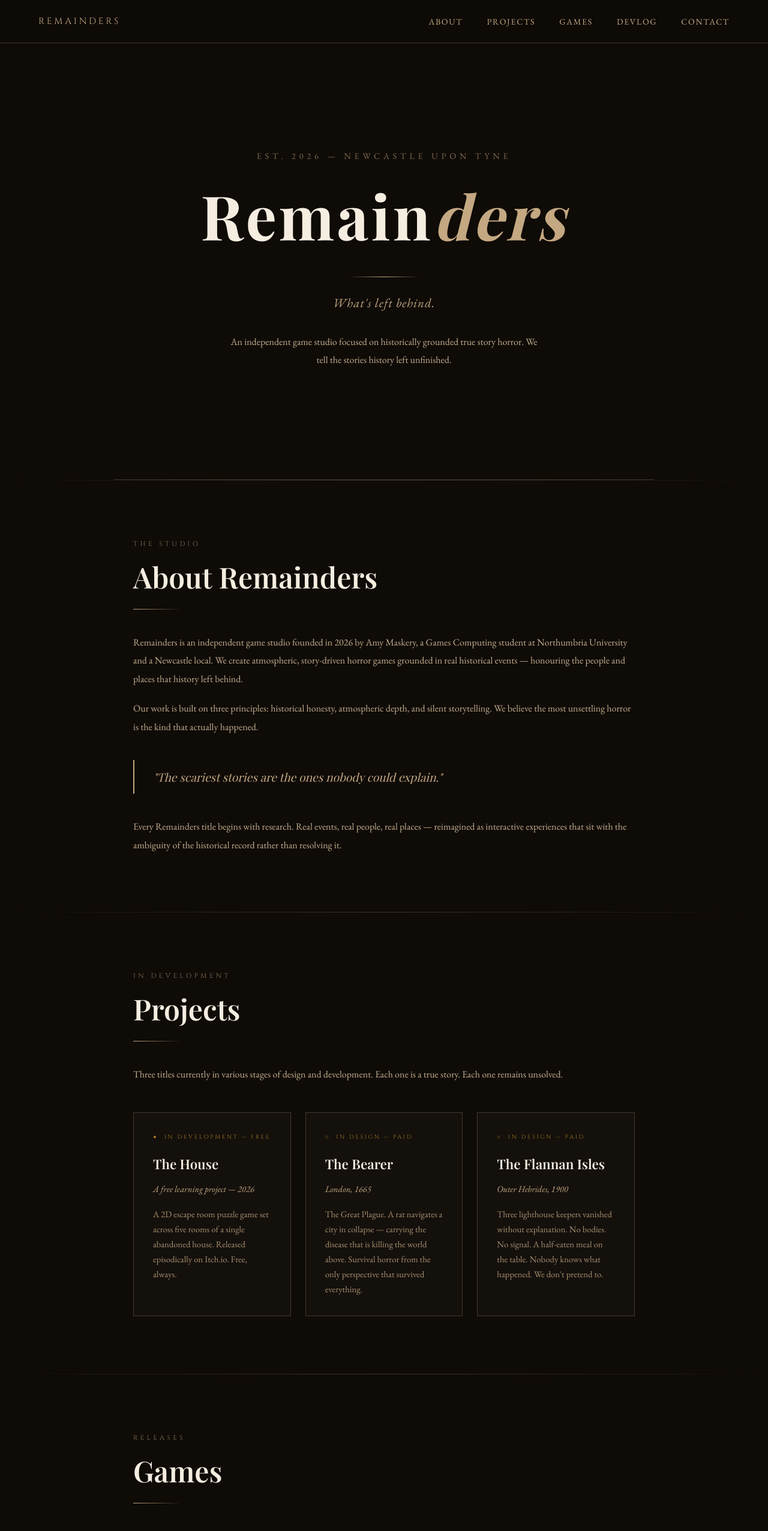
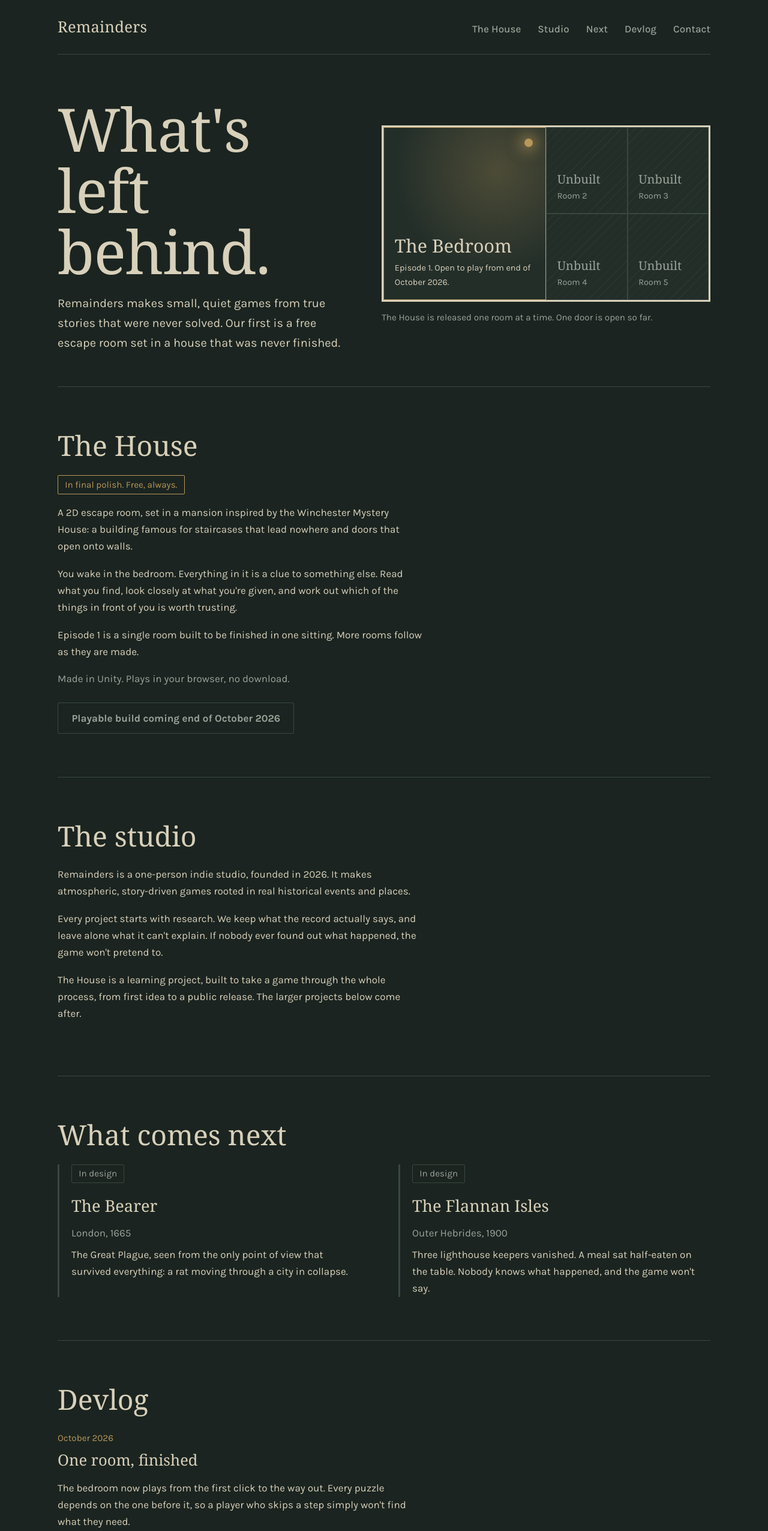
Before and after one commit to RemaindersStudio/remaindersstudio.github.io, a plain HTML site: page index.html in a window 1280 px wide. Shown: the top 2552 px of the page at 60% size. Drawn offline with nearby package versions, Linux system fonts and the light colour scheme; a web font is replaced by a local one.

Commit message:
Update HTML structure and styling for index.html

```diff
--- a/index.html
+++ b/index.html
@@ -1,190 +1,274 @@
 <!DOCTYPE html>
-<html lang="en">
+<html lang="en-GB">
 <head>
-<meta charset="UTF-8">
-<meta name="viewport" content="width=device-width, initial-scale=1.0">
-<title>Remainders Studio</title>
+<meta charset="utf-8">
+<meta name="viewport" content="width=device-width, initial-scale=1">
+<title>Remainders: small games about unsolved true stories</title>
+<meta name="description" content="Remainders is an independent game studio making atmospheric games from unsolved true stories. The House, a free 2D escape room, is in development.">
 <link rel="preconnect" href="https://fonts.googleapis.com">
 <link rel="preconnect" href="https://fonts.gstatic.com" crossorigin>
-<link href="https://fonts.googleapis.com/css2?family=Playfair+Display:ital,wght@0,400;0,600;0,700;1,400;1,600&family=EB+Garamond:ital,wght@0,400;0,500;1,400&family=Cinzel:wght@400;600&display=swap" rel="stylesheet">
+<link href="https://fonts.googleapis.com/css2?family=IM+Fell+English:ital@0;1&family=Karla:wght@400;500;700&display=swap" rel="stylesheet">
 <style>
-*,*::before,*::after{margin:0;padding:0;box-sizing:border-box}
-:root{--ink:#1a1208;--parchment:#f5ede0;--aged:#e8d9c0;--sepia:#c4a882;--rust:#8b3a1a;--crimson:#6b1a1a;--ash:#3d3228;--ghost:#f0e8d8cc;--border-col:#c4a88244;--gold:#c8952a}
-html{scroll-behavior:smooth}
-body{background-color:#0f0b07;color:var(--parchment);font-family:'EB Garamond',Georgia,serif;font-size:18px;line-height:1.8;overflow-x:hidden}
-nav{position:fixed;top:0;left:0;right:0;z-index:100;display:flex;justify-content:space-between;align-items:center;padding:1.2rem 4rem;background:rgba(15,11,7,0.95);border-bottom:1px solid var(--border-col)}
-.nav-logo{font-family:'Cinzel',serif;font-size:.95rem;letter-spacing:.25em;color:var(--sepia);text-decoration:none;text-transform:uppercase}
-.nav-links{display:flex;gap:2.5rem;list-style:none}
-.nav-links a{font-family:'EB Garamond',serif;font-size:.88rem;letter-spacing:.12em;color:var(--sepia);text-decoration:none;text-transform:uppercase;transition:color .3s}
-.nav-links a:hover{color:var(--parchment)}
-.hero{min-height:100vh;display:flex;flex-direction:column;align-items:center;justify-content:center;text-align:center;padding:8rem 2rem 4rem;border-bottom:1px solid var(--border-col)}
-.hero-ornament{font-family:'EB Garamond',serif;font-size:.9rem;letter-spacing:.4em;color:var(--sepia);text-transform:uppercase;margin-bottom:2rem;opacity:.6}
-.hero h1{font-family:'Playfair Display',serif;font-size:clamp(3.5rem,8vw,7rem);font-weight:700;letter-spacing:.04em;line-height:1.05;color:var(--parchment);margin-bottom:1.5rem}
-.hero h1 em{font-style:italic;color:var(--sepia)}
-.hero-divider{width:120px;height:1px;background:linear-gradient(90deg,transparent,var(--sepia),transparent);margin:1.5rem auto}
-.hero-tagline{font-family:'EB Garamond',serif;font-style:italic;font-size:1.3rem;color:var(--sepia);letter-spacing:.05em;margin-bottom:2rem}
-.hero-desc{max-width:520px;text-align:center;font-size:1rem;color:#c4b090;line-height:1.9}
-section{max-width:900px;margin:0 auto;padding:6rem 2rem}
-.section-label{font-family:'Cinzel',serif;font-size:.7rem;letter-spacing:.4em;color:var(--sepia);text-transform:uppercase;margin-bottom:1rem;opacity:.65}
-.section-title{font-family:'Playfair Display',serif;font-size:clamp(2rem,4vw,3rem);font-weight:600;color:var(--parchment);margin-bottom:1.5rem;line-height:1.2}
-.section-divider{width:80px;height:1px;background:linear-gradient(90deg,var(--sepia),transparent);margin-bottom:2.5rem}
-.section-body{font-size:1rem;color:#c4b090;line-height:1.9}
-.section-body p+p{margin-top:1.2rem}
-.full-divider{width:100%;height:1px;background:linear-gradient(90deg,transparent,var(--border-col),transparent)}
-.projects-grid{display:grid;grid-template-columns:repeat(auto-fit,minmax(250px,1fr));gap:1.5rem;margin-top:3rem}
-.project-card{background:rgba(255,255,255,.02);border:1px solid var(--border-col);padding:2rem;position:relative;transition:border-color .3s,background .3s}
-.project-card::before{content:'';position:absolute;top:-1px;left:-1px;width:36px;height:36px;border-top:1px solid var(--sepia);border-left:1px solid var(--sepia);opacity:0;transition:opacity .3s}
-.project-card:hover{border-color:rgba(196,168,130,.35);background:rgba(255,255,255,.04)}
-.project-card:hover::before{opacity:1}
-.project-status{font-family:'Cinzel',serif;font-size:.6rem;letter-spacing:.28em;text-transform:uppercase;color:var(--gold);margin-bottom:1rem;opacity:.8}
-.project-title{font-family:'Playfair Display',serif;font-size:1.4rem;font-weight:600;color:var(--parchment);margin-bottom:.5rem}
-.project-subtitle{font-family:'EB Garamond',serif;font-style:italic;font-size:.92rem;color:var(--sepia);margin-bottom:1rem}
-.project-desc{font-size:.92rem;color:#a89070;line-height:1.7}
-.games-list{margin-top:2.5rem}
-.game-entry{border-top:1px solid var(--border-col);padding:2rem 0;display:grid;grid-template-columns:1fr auto;gap:2rem;align-items:start}
-.game-entry:last-child{border-bottom:1px solid var(--border-col)}
-.game-title{font-family:'Playfair Display',serif;font-size:1.2rem;color:var(--parchment);margin-bottom:.3rem}
-.game-meta{font-family:'EB Garamond',serif;font-style:italic;font-size:.88rem;color:var(--sepia);margin-bottom:.6rem}
-.game-desc{font-size:.92rem;color:#a89070;line-height:1.6}
-.game-badge{font-family:'Cinzel',serif;font-size:.58rem;letter-spacing:.2em;text-transform:uppercase;color:var(--sepia);border:1px solid var(--border-col);padding:.4rem .8rem;white-space:nowrap;opacity:.7}
-.devlog-entry{border-top:1px solid var(--border-col);padding:2.5rem 0}
-.devlog-entry:last-child{border-bottom:1px solid var(--border-col)}
-.devlog-date{font-family:'Cinzel',serif;font-size:.62rem;letter-spacing:.3em;text-transform:uppercase;color:var(--sepia);opacity:.65;margin-bottom:.8rem}
-.devlog-title{font-family:'Playfair Display',serif;font-size:1.3rem;font-weight:600;color:var(--parchment);margin-bottom:1rem}
-.devlog-body{font-size:.95rem;color:#a89070;line-height:1.8}
-.devlog-body p+p{margin-top:1rem}
-.pull-quote{border-left:2px solid var(--sepia);padding:.8rem 0 .8rem 2rem;margin:2.5rem 0;font-family:'Playfair Display',serif;font-style:italic;font-size:1.2rem;color:var(--sepia);line-height:1.6}
-.contact-links{display:flex;flex-direction:column;gap:.8rem;margin-top:2.5rem}
-.contact-link{display:flex;align-items:center;gap:1.5rem;color:#a89070;text-decoration:none;font-size:1rem;padding:1rem 1.5rem;border:1px solid var(--border-col);transition:border-color .3s,color .3s}
-.contact-link:hover{color:var(--parchment);border-color:rgba(196,168,130,.35)}
-.contact-label{font-family:'Cinzel',serif;font-size:.6rem;letter-spacing:.25em;text-transform:uppercase;color:var(--sepia);min-width:80px;opacity:.65}
-footer{text-align:center;padding:3rem 2rem;border-top:1px solid var(--border-col);font-family:'EB Garamond',serif;font-style:italic;font-size:.9rem;color:var(--sepia);opacity:.55}
-footer p+p{margin-top:.4rem}
+  :root {
+    --bg: #1b2420;
+    --bg-raised: #232e29;
+    --line: #3a4740;
+    --paper: #d8d0ba;
+    --muted: #9aa39a;
+    --oxblood: #8c3030;
+    --brass: #b8975a;
+    --display: "IM Fell English", Georgia, "Times New Roman", serif;
+    --body: "Karla", system-ui, -apple-system, "Segoe UI", sans-serif;
+  }
+
+  * { box-sizing: border-box; }
+  html { scroll-behavior: smooth; }
+  body {
+    margin: 0;
+    background: var(--bg);
+    color: var(--paper);
+    font-family: var(--body);
+    font-size: 1.0625rem;
+    line-height: 1.65;
+  }
+
+  a { color: var(--brass); text-underline-offset: 3px; }
+  a:hover { color: var(--paper); }
+  :focus-visible { outline: 2px solid var(--brass); outline-offset: 3px; }
+
+  .wrap { width: min(68rem, 100% - 2.5rem); margin-inline: auto; }
+
+  /* header */
+  header.site {
+    display: flex; flex-wrap: wrap; align-items: baseline; justify-content: space-between;
+    gap: 0.75rem 2rem;
+    padding: 1.5rem 0;
+    border-bottom: 1px solid var(--line);
+  }
+  .wordmark { font-family: var(--display); font-size: 1.6rem; color: var(--paper); text-decoration: none; letter-spacing: 0.01em; }
+  nav ul { display: flex; flex-wrap: wrap; gap: 0.5rem 1.75rem; list-style: none; margin: 0; padding: 0; }
+  nav a { color: var(--muted); text-decoration: none; font-weight: 500; }
+  nav a:hover { color: var(--paper); }
+
+  /* hero */
+  .hero { padding: 4.5rem 0 3.5rem; display: grid; gap: 3.5rem; grid-template-columns: 1fr; }
+  .hero h1 {
+    font-family: var(--display); font-weight: 400;
+    font-size: clamp(3rem, 9vw, 6.25rem); line-height: 1.02;
+    margin: 0 0 1.25rem; letter-spacing: -0.01em;
+  }
+  .hero p.lede { font-size: 1.25rem; max-width: 34rem; color: var(--paper); margin: 0; }
+
+  /* the floor plan */
+  .plan-wrap figcaption { color: var(--muted); font-size: 0.95rem; margin-top: 0.9rem; max-width: 40rem; }
+  .plan {
+    display: grid;
+    grid-template-columns: 2fr 1fr 1fr;
+    grid-template-rows: minmax(9rem, 1fr) minmax(7rem, 1fr);
+    gap: 0;
+    border: 3px solid var(--paper);
+    background: var(--bg-raised);
+  }
+  .room {
+    position: relative;
+    padding: 1rem 1.1rem;
+    border: 1px solid var(--line);
+    display: flex; flex-direction: column; justify-content: flex-end;
+    color: var(--muted);
+    background-image: repeating-linear-gradient(135deg, transparent 0 9px, rgba(154,163,154,0.07) 9px 10px);
+  }
+  .room h3 { font-family: var(--display); font-weight: 400; font-size: 1.25rem; margin: 0; color: var(--muted); }
+  .room small { font-size: 0.9rem; }
+  .room.open {
+    grid-row: span 2;
+    color: var(--paper);
+    border-color: var(--brass);
+    background: radial-gradient(circle at 70% 25%, rgba(184,151,90,0.28), transparent 60%), var(--bg-raised);
+    text-decoration: none;
+  }
+  .room.open h3 { color: var(--paper); font-size: 1.9rem; }
+  .room.open::after {
+    content: ""; position: absolute; top: 1.1rem; right: 1.3rem;
+    width: 14px; height: 14px; border-radius: 50%;
+    background: var(--brass);
+    box-shadow: 0 0 22px 8px rgba(184,151,90,0.55);
+    animation: lamp 5s ease-in-out infinite;
+  }
+  .room.open:hover { background-color: #2a372f; }
+  @keyframes lamp {
+    0%, 100% { opacity: 1; }
+    45% { opacity: 0.55; }
+    52% { opacity: 1; }
+    60% { opacity: 0.7; }
+  }
+
+  /* sections */
+  section { padding: 4.5rem 0; border-top: 1px solid var(--line); }
+  h2 { font-family: var(--display); font-weight: 400; font-size: clamp(2rem, 4.5vw, 2.9rem); line-height: 1.1; margin: 0 0 1.5rem; }
+  h3.title { font-family: var(--display); font-weight: 400; font-size: 1.7rem; margin: 0 0 0.35rem; }
+  .prose { max-width: 38rem; }
+  .prose p { margin: 0 0 1.1rem; }
+  .meta { color: var(--muted); margin: 0 0 1rem; }
+
+  .status {
+    display: inline-block; padding: 0.15rem 0.7rem; border: 1px solid var(--brass); color: var(--brass);
+    font-size: 0.95rem; margin-bottom: 1rem; border-radius: 2px;
+  }
+  .status.dim { border-color: var(--line); color: var(--muted); }
+
+  .btn {
+    display: inline-block; padding: 0.7rem 1.4rem; margin-top: 0.5rem;
+    background: var(--oxblood); color: var(--paper); text-decoration: none; font-weight: 700;
+    border: 1px solid transparent; border-radius: 2px;
+  }
+  .btn:hover { background: #a03a3a; color: var(--paper); }
+  .btn[aria-disabled="true"] { background: transparent; border-color: var(--line); color: var(--muted); cursor: default; pointer-events: none; }
+
+  /* upcoming */
+  .upcoming { display: grid; gap: 2.5rem; grid-template-columns: 1fr; }
+  .upcoming article { border-left: 3px solid var(--line); padding-left: 1.25rem; }
+  .upcoming p { margin: 0.5rem 0 0; max-width: 30rem; }
+
+  /* devlog */
+  .log { display: grid; gap: 2.75rem; }
+  .log article { max-width: 38rem; }
+  .log time { color: var(--brass); font-size: 0.95rem; }
+  .log h3 { font-family: var(--display); font-weight: 400; font-size: 1.6rem; margin: 0.2rem 0 0.7rem; }
+  .log p { margin: 0 0 1rem; }
+
+  /* contact */
+  .contact-list { list-style: none; margin: 0; padding: 0; display: grid; gap: 0.5rem; }
+  footer { padding: 2.5rem 0 3.5rem; border-top: 1px solid var(--line); color: var(--muted); font-size: 0.95rem; }
+
+  @media (min-width: 52rem) {
+    .hero { grid-template-columns: 1fr 1.15fr; align-items: center; gap: 4rem; }
+    .upcoming { grid-template-columns: 1fr 1fr; gap: 3rem; }
+  }
+  @media (max-width: 34rem) {
+    .plan { grid-template-columns: 1fr 1fr; grid-template-rows: auto; }
+    .room.open { grid-column: span 2; grid-row: auto; min-height: 9rem; }
+    .room { min-height: 6rem; }
+  }
+  @media (prefers-reduced-motion: reduce) {
+    html { scroll-behavior: auto; }
+    .room.open::after { animation: none; }
+  }
 </style>
 </head>
 <body>
 
-<nav>
-  <a href="#home" class="nav-logo">Remainders</a>
-  <ul class="nav-links">
-    <li><a href="#about">About</a></li>
-    <li><a href="#projects">Projects</a></li>
-    <li><a href="#games">Games</a></li>
+<div class="wrap">
+  <header class="site">
+    <a class="wordmark" href="#top">Remainders</a>
+    <nav aria-label="Main">
+      <ul>
+        <li><a href="#games">The House</a></li>
+        <li><a href="#studio">Studio</a></li>
+        <li><a href="#next">Next</a></li>
         <li><a href="#devlog">Devlog</a></li>
         <li><a href="#contact">Contact</a></li>
       </ul>
     </nav>
+  </header>
 
-<section class="hero" id="home">
-  <p class="hero-ornament">Est. 2026 &mdash; Newcastle upon Tyne</p>
-  <h1>Remain<em>ders</em></h1>
-  <div class="hero-divider"></div>
-  <p class="hero-tagline">What's left behind.</p>
-  <p class="hero-desc">An independent game studio focused on historically grounded true story horror. We tell the stories history left unfinished.</p>
-</section>
+  <main id="top">
+    <div class="hero">
+      <div>
+        <h1>What's left behind.</h1>
+        <p class="lede">Remainders makes small, quiet games from true stories that were never solved. Our first is a free escape room set in a house that was never finished.</p>
+      </div>
 
-<div class="full-divider"></div>
+      <figure class="plan-wrap" style="margin:0">
+        <div class="plan" role="img" aria-label="Floor plan of The House. The bedroom is open; four other rooms are not yet built.">
+          <a class="room open" href="#games">
+            <h3>The Bedroom</h3>
+            <small>Episode 1. Open to play from end of October 2026.</small>
+          </a>
+          <div class="room"><h3>Unbuilt</h3><small>Room 2</small></div>
+          <div class="room"><h3>Unbuilt</h3><small>Room 3</small></div>
+          <div class="room"><h3>Unbuilt</h3><small>Room 4</small></div>
+          <div class="room"><h3>Unbuilt</h3><small>Room 5</small></div>
+        </div>
+        <figcaption>The House is released one room at a time. One door is open so far.</figcaption>
+      </figure>
+    </div>
 
-<section id="about">
-  <p class="section-label">The Studio</p>
-  <h2 class="section-title">About Remainders</h2>
-  <div class="section-divider"></div>
-  <div class="section-body">
-    <p>Remainders is an independent game studio founded in 2026 by Amy Maskery, a Games Computing student at Northumbria University and a Newcastle local. We create atmospheric, story-driven horror games grounded in real historical events — honouring the people and places that history left behind.</p>
-    <p>Our work is built on three principles: historical honesty, atmospheric depth, and silent storytelling. We believe the most unsettling horror is the kind that actually happened.</p>
-    <div class="pull-quote">"The scariest stories are the ones nobody could explain."</div>
-    <p>Every Remainders title begins with research. Real events, real people, real places — reimagined as interactive experiences that sit with the ambiguity of the historical record rather than resolving it.</p>
+    <section id="games" aria-labelledby="games-h">
+      <h2 id="games-h">The House</h2>
+      <div class="prose">
+        <span class="status">In final polish. Free, always.</span>
+        <p>A 2D escape room, set in a mansion inspired by the Winchester Mystery House: a building famous for staircases that lead nowhere and doors that open onto walls.</p>
+        <p>You wake in the bedroom. Everything in it is a clue to something else. Read what you find, look closely at what you're given, and work out which of the things in front of you is worth trusting.</p>
+        <p>Episode 1 is a single room built to be finished in one sitting. More rooms follow as they are made.</p>
+        <p class="meta">Made in Unity. Plays in your browser, no download.</p>
+        <!-- EDIT: when your itch.io page is live, replace href="#" with your page URL,
+             delete aria-disabled="true", and change the button text to "Play Episode 1 in your browser". -->
+        <a class="btn" href="#" aria-disabled="true">Playable build coming end of October 2026</a>
       </div>
     </section>
 
-<div class="full-divider"></div>
-
-<section id="projects">
-  <p class="section-label">In Development</p>
-  <h2 class="section-title">Projects</h2>
-  <div class="section-divider"></div>
-  <p class="section-body">Three titles currently in various stages of design and development. Each one is a true story. Each one remains unsolved.</p>
-  <div class="projects-grid">
-    <div class="project-card">
-      <p class="project-status">&#x25CF;&nbsp; In Development &mdash; Free</p>
-      <h3 class="project-title">The House</h3>
-      <p class="project-subtitle">A free learning project &mdash; 2026</p>
-      <p class="project-desc">A 2D escape room puzzle game set across five rooms of a single abandoned house. Released episodically on Itch.io. Free, always.</p>
-    </div>
-    <div class="project-card">
-      <p class="project-status">&#x25CB;&nbsp; In Design &mdash; Paid</p>
-      <h3 class="project-title">The Bearer</h3>
-      <p class="project-subtitle">London, 1665</p>
-      <p class="project-desc">The Great Plague. A rat navigates a city in collapse — carrying the disease that is killing the world above. Survival horror from the only perspective that survived everything.</p>
-    </div>
-    <div class="project-card">
-      <p class="project-status">&#x25CB;&nbsp; In Design &mdash; Paid</p>
-      <h3 class="project-title">The Flannan Isles</h3>
-      <p class="project-subtitle">Outer Hebrides, 1900</p>
-      <p class="project-desc">Three lighthouse keepers vanished without explanation. No bodies. No signal. A half-eaten meal on the table. Nobody knows what happened. We don't pretend to.</p>
-    </div>
+    <section id="studio" aria-labelledby="studio-h">
+      <h2 id="studio-h">The studio</h2>
+      <div class="prose">
+        <p>Remainders is a one-person indie studio, founded in 2026. It makes atmospheric, story-driven games rooted in real historical events and places.</p>
+        <p>Every project starts with research. We keep what the record actually says, and leave alone what it can't explain. If nobody ever found out what happened, the game won't pretend to.</p>
+        <p>The House is a learning project, built to take a game through the whole process, from first idea to a public release. The larger projects below come after.</p>
       </div>
     </section>
 
-<div class="full-divider"></div>
-
-<section id="games">
-  <p class="section-label">Releases</p>
-  <h2 class="section-title">Games</h2>
-  <div class="section-divider"></div>
-  <p class="section-body">The House is free, always. It is a learning project and the studio's first public release. Future titles — including The Bearer and The Flannan Isles — will be paid releases.</p>
-  <div class="games-list">
-    <div class="game-entry">
-      <div>
-        <h3 class="game-title">The House</h3>
-        <p class="game-meta">2D Escape Room &mdash; Unity &mdash; Itch.io &mdash; 2026</p>
-        <p class="game-desc">An episodic puzzle game set in a single abandoned house. Five rooms. Each room a self-contained mystery. Find the objects. Read the clues. Find your way out. New rooms added over time.</p>
-      </div>
-      <span class="game-badge">Coming Soon</span>
-    </div>
+    <section id="next" aria-labelledby="next-h">
+      <h2 id="next-h">What comes next</h2>
+      <div class="upcoming">
+        <article>
+          <span class="status dim">In design</span>
+          <h3 class="title">The Bearer</h3>
+          <p class="meta">London, 1665</p>
+          <p>The Great Plague, seen from the only point of view that survived everything: a rat moving through a city in collapse.</p>
+        </article>
+        <article>
+          <span class="status dim">In design</span>
+          <h3 class="title">The Flannan Isles</h3>
+          <p class="meta">Outer Hebrides, 1900</p>
+          <p>Three lighthouse keepers vanished. A meal sat half-eaten on the table. Nobody knows what happened, and the game won't say.</p>
+        </article>
       </div>
     </section>
 
-<div class="full-divider"></div>
-
-<section id="devlog">
-  <p class="section-label">Development Log</p>
-  <h2 class="section-title">Devlog</h2>
-  <div class="section-divider"></div>
-  <p class="section-body">Progress notes from the studio. Honest, irregular, and always in progress.</p>
-  <div style="margin-top:2.5rem">
-    <div class="devlog-entry">
-      <p class="devlog-date">April 2026 &mdash; Entry 001</p>
-      <h3 class="devlog-title">The House &mdash; Day One</h3>
-      <div class="devlog-body">
-        <p>This is day one. The bedroom is the current focus. Today I've been working on the visual foundation — establishing the room layout, colour palette, and atmosphere. The walls are sage green, the floor warm wood, and vines creep in from the corner suggesting the house has been left alone for some time.</p>
-        <p>The rough puzzle structure for the bedroom is planned. A music box and grandfather clock are key objects. Multiple drawers and shelves contain clues. The key to escape is hidden in the music box under the bed.</p>
-        <p>This is a learning project. The art will improve. The goal for now is to finish something and release it — not to make something perfect. Progress over perfection. Ship it when it's ready.</p>
-      </div>
-    </div>
+    <section id="devlog" aria-labelledby="devlog-h">
+      <h2 id="devlog-h">Devlog</h2>
+      <div class="log">
+        <article>
+          <time datetime="2026-10">October 2026</time>
+          <h3>One room, finished</h3>
+          <p>The bedroom now plays from the first click to the way out. Every puzzle depends on the one before it, so a player who skips a step simply won't find what they need.</p>
+          <p>The hardest part wasn't the puzzles. It was click handling: an object behind a closeup would catch clicks meant for the closeup, and the wardrobe kept closing on top of the player. Closeups now block everything behind them.</p>
+          <p>Next is the art pass, so that every object in the room can be recognised at a glance, followed by playtests with people who haven't seen it. I'll write up what they get stuck on.</p>
+        </article>
+        <article>
+          <time datetime="2026-04">April 2026</time>
+          <h3>Day one</h3>
+          <p>Work started on the bedroom: the layout, the colours, and the feeling that the house has been left alone for a long time.</p>
+          <p>This is a learning project. The aim is to finish something and release it, not to make it perfect.</p>
+        </article>
       </div>
     </section>
 
-<div class="full-divider"></div>
-
-<section id="contact">
-  <p class="section-label">Get in Touch</p>
-  <h2 class="section-title">Contact</h2>
-  <div class="section-divider"></div>
-  <p class="section-body">Remainders is a one-person studio. All messages are read by Amy.</p>
-  <div class="contact-links">
-    <a href="https://itch.io" class="contact-link"><span class="contact-label">Itch.io</span>remaindersstudio.itch.io</a>
-    <a href="https://twitter.com" class="contact-link"><span class="contact-label">Twitter</span>@remaindersstudio</a>
-    <a href="https://instagram.com" class="contact-link"><span class="contact-label">Instagram</span>@remaindersstudio</a>
-    <a href="https://tiktok.com" class="contact-link"><span class="contact-label">TikTok</span>@remaindersstudio</a>
-    <a href="https://linkedin.com/in/amy-maskery-199206351" class="contact-link"><span class="contact-label">LinkedIn</span>Amy Maskery</a>
+    <section id="contact" aria-labelledby="contact-h">
+      <h2 id="contact-h">Contact</h2>
+      <div class="prose">
+        <p>Remainders is one person, and every message gets read.</p>
+        <!-- EDIT: replace these with real links once the accounts exist.
+             Delete any line you don't have an account for. -->
+        <ul class="contact-list">
+          <li>Email: <a href="mailto:hello@example.com">hello@example.com</a></li>
+          <li>Games: <a href="https://remaindersstudio.itch.io">remaindersstudio.itch.io</a></li>
+        </ul>
       </div>
     </section>
+  </main>
 
-<footer>
-  <p>Remainders Studio &mdash; Newcastle upon Tyne &mdash; Est. 2026</p>
-  <p>What's left behind.</p>
-</footer>
+  <footer>Remainders, founded 2026. What's left behind.</footer>
+</div>
 
 </body>
 </html>
```
Lines whose indentation alone changed are shown as unchanged.
